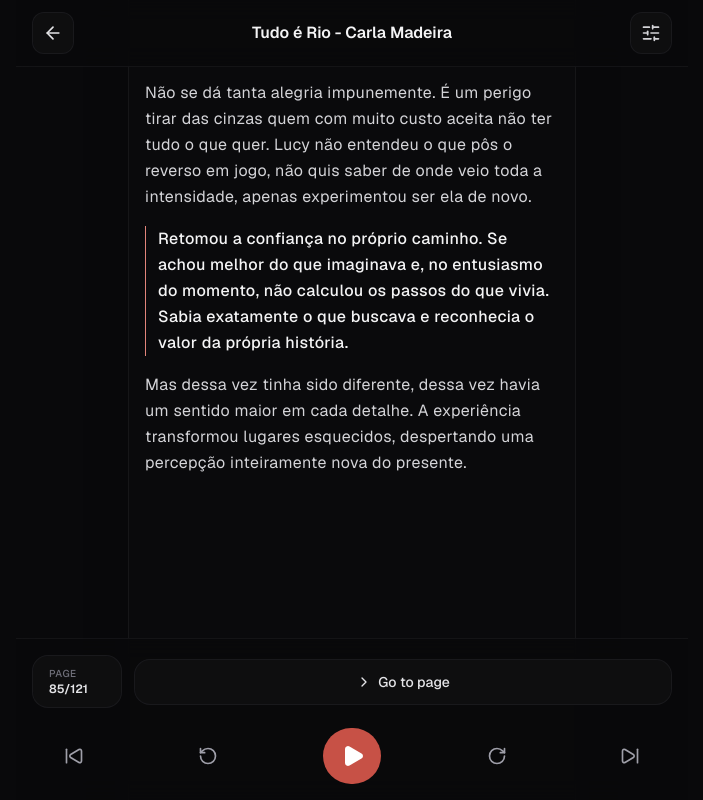
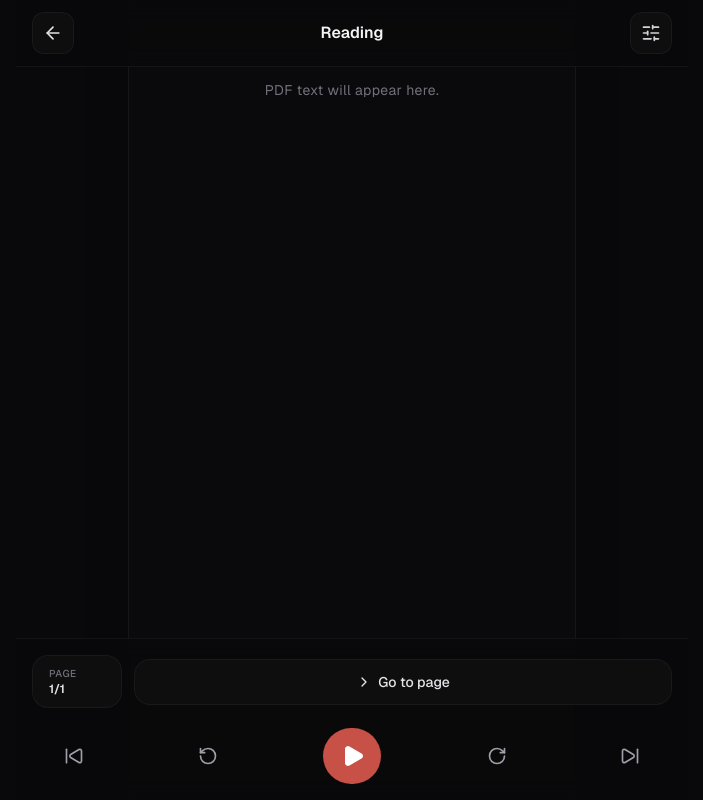
Before and after one commit to jaozinpaulin/audioread-app, a Next.js app: page /reading in a window 1280 px wide. Shown: the whole page, without its empty margins (288-991 px from the left). Built offline with nearby package versions, Linux system fonts and the light colour scheme.

Commit message:
refactor: connect document reading flow

```diff
--- a/src/app/page.tsx
+++ b/src/app/page.tsx
@@ -1,11 +1,13 @@
 // @ts-nocheck
 'use client';
 
-import { useState } from 'react';
+import { useContext, useState } from 'react';
 import Link from 'next/link';
-import { usePathname } from 'next/navigation';
+import { usePathname, useRouter } from 'next/navigation';
 import { Search, BookOpen, Headphones, Info, Upload } from 'lucide-react';
 import * as pdfjsLib from 'pdfjs-dist';
+import { useDocuments } from './hooks/useDocuments';
+
 
 pdfjsLib.GlobalWorkerOptions.workerSrc = new URL(
     'pdfjs-dist/build/pdf.worker.min.mjs',
@@ -13,8 +15,11 @@ pdfjsLib.GlobalWorkerOptions.workerSrc = new URL(
 ).toString();
 
 export default function Home() {
+    const { documents, setDocuments, setSelectedDocument } = useDocuments()
+
+    const router = useRouter();
     const pathname = usePathname();
-    const [documents, setDocuments] = useState([]);
+    // const [documents, setDocuments] = useState([]);
 
     const navItems = [
         { name: 'Biblioteca', href: '/', icon: BookOpen },
@@ -43,6 +48,11 @@ export default function Home() {
         window.open(pdfUrl, '_blank');
     };
 
+    const handleOpenPdfPage = (doc) => {
+        setSelectedDocument(doc)
+        router.push("/reading")
+    }
+
     return (
         <main className="flex-1 flex flex-col justify-between p-4 md:p-8 pb-32 md:pb-12 max-w-3xl mx-auto w-full min-h-screen">
             <header className="fixed top-0 left-0 right-0 max-w-3xl mx-auto bg-app-bg/85 backdrop-blur-md px-4 md:px-8 py-3.5 border-b border-border-subtle flex items-center justify-between shrink-0 z-50">
@@ -51,6 +61,7 @@ export default function Home() {
                 </h1>
                 <span>v0.2</span>
             </header>
+
 
             <div className="space-y-6 pt-16 my-6 flex-1 overflow-y-auto">
                 <div className="relative">
@@ -83,7 +94,9 @@ export default function Home() {
                     {documents.map((doc) => (
                         <div
                             key={`${doc.name}-${doc.file.lastModified}`}
-                            onClick={() => handleOpenPdf(doc)}
+                            onClick={() => {
+                                handleOpenPdfPage(doc)
+                            }}
                             className="flex items-center justify-between p-4 rounded-2xl bg-card-bg border border-border-subtle hover:border-zinc-700 hover:bg-card-hover transition-all cursor-pointer"
                         >
                             <div className="flex items-center gap-3.5">
--- a/src/app/reading/page.tsx
+++ b/src/app/reading/page.tsx
@@ -1,16 +1,15 @@
 'use client';
 
-import { useState } from 'react';
 import Link from 'next/link';
-import { ArrowLeft, SlidersHorizontal, ChevronRight, SkipBack, RotateCcw, Play, Pause, RotateCw, SkipForward } from 'lucide-react';
+import { ArrowLeft, SlidersHorizontal, ChevronRight, SkipBack, RotateCcw, Play, RotateCw, SkipForward, } from 'lucide-react';
+
 
 export default function ReadingPage() {
-    const [isPlaying, setIsPlaying] = useState(false);
-
     return (
         <main className="flex-1 flex flex-col justify-between max-w-2xl mx-auto w-full min-h-screen text-zinc-100 px-4">
 
             <header className="fixed top-0 left-0 right-0 max-w-2xl mx-auto bg-zinc-950/80 backdrop-blur-md px-4 py-3 border-b border-zinc-800/40 flex items-center justify-between shrink-0 z-50">
+
                 <Link
                     href="/"
                     className="p-2.5 rounded-xl bg-zinc-900/40 border border-zinc-800/50 hover:border-zinc-700 transition-colors text-zinc-300 flex items-center justify-center cursor-pointer"
@@ -19,43 +18,48 @@ export default function ReadingPage() {
                 </Link>
 
                 <h1 className="font-semibold text-sm md:text-base text-zinc-100 line-clamp-1 px-3 text-center">
-                    Tudo é Rio - Carla Madeira
+                    Reading
                 </h1>
 
                 <button className="p-2.5 rounded-xl bg-zinc-900/40 border border-zinc-800/50 text-zinc-300 hover:text-zinc-100 hover:border-zinc-700 transition-colors flex items-center justify-center cursor-pointer">
                     <SlidersHorizontal className="w-5 h-5" />
                 </button>
+
             </header>
 
-            <div className="flex-1 overflow-y-auto pt-20 pb-48 space-y-4 text-zinc-300 leading-relaxed text-sm md:text-base tracking-wide font-normal">
-                <p>
-                    Não se dá tanta alegria impunemente. É um perigo tirar das cinzas quem com muito custo aceita não ter tudo o que quer. Lucy não entendeu o que pôs o reverso em jogo, não quis saber de onde veio toda a intensidade, apenas experimentou ser ela de novo.
-                </p>
+            <div className="flex-1 overflow-y-auto pt-20 pb-48 text-zinc-300 leading-relaxed text-sm md:text-base tracking-wide font-normal">
 
-                <p className="border-l border-primary-rose pl-3 text-zinc-100 font-medium">
-                    Retomou a confiança no próprio caminho. Se achou melhor do que imaginava e, no entusiasmo do momento, não calculou os passos do que vivia. Sabia exatamente o que buscava e reconhecia o valor da própria história.
-                </p>
+                <div className="min-h-full flex items-center justify-center">
+                    <p className="text-zinc-500 text-sm">
+                        PDF text will appear here.
+                    </p>
+                </div>
 
-                <p>
-                    Mas dessa vez tinha sido diferente, dessa vez havia um sentido maior em cada detalhe. A experiência transformou lugares esquecidos, despertando uma percepção inteiramente nova do presente.
-                </p>
             </div>
 
             <div className="fixed bottom-0 left-0 right-0 max-w-2xl mx-auto bg-zinc-950/80 backdrop-blur-md border-t border-zinc-800/40 px-4 py-4 space-y-4 z-50">
 
                 <div className="flex items-center gap-3">
+
                     <div className="px-4 py-2.5 rounded-2xl bg-zinc-900/40 border border-zinc-800/50 flex flex-col justify-center min-w-[90px]">
-                        <span className="text-[10px] uppercase font-medium text-zinc-500 tracking-wider">Page</span>
-                        <span className="text-xs font-semibold text-zinc-200">85/121</span>
+                        <span className="text-[10px] uppercase font-medium text-zinc-500 tracking-wider">
+                            Page
+                        </span>
+
+                        <span className="text-xs font-semibold text-zinc-200">
+                            1/1
+                        </span>
                     </div>
 
                     <button className="flex-1 py-3 px-4 rounded-2xl bg-zinc-900/40 border border-zinc-800/50 hover:border-zinc-700 text-zinc-200 font-medium text-xs md:text-sm transition-all flex items-center justify-center gap-1.5 cursor-pointer">
                         <ChevronRight className="w-4 h-4" />
                         <span>Go to page</span>
                     </button>
+
                 </div>
 
                 <div className="flex items-center justify-between px-6 pt-1">
+
                     <button className="p-2 text-zinc-400 hover:text-zinc-100 transition-colors cursor-pointer">
                         <SkipBack className="w-5 h-5" />
                     </button>
@@ -64,11 +68,8 @@ export default function ReadingPage() {
                         <RotateCcw className="w-5 h-5" />
                     </button>
 
-                    <button
-                        onClick={() => setIsPlaying(!isPlaying)}
-                        className="p-4 rounded-full bg-accent-crimson hover:bg-[#b0453c] text-white transition-all cursor-pointer flex items-center justify-center"
-                    >
-                        {isPlaying ? <Pause className="w-6 h-6" /> : <Play className="w-6 h-6 fill-current ml-0.5" />}
+                    <button className="p-4 rounded-full bg-accent-crimson hover:bg-[#b0453c] text-white transition-all cursor-pointer flex items-center justify-center">
+                        <Play className="w-6 h-6 fill-current ml-0.5" />
                     </button>
 
                     <button className="p-2 text-zinc-400 hover:text-zinc-100 transition-colors cursor-pointer">
@@ -78,6 +79,7 @@ export default function ReadingPage() {
                     <button className="p-2 text-zinc-400 hover:text-zinc-100 transition-colors cursor-pointer">
                         <SkipForward className="w-5 h-5" />
                     </button>
+
                 </div>
 
             </div>
```
